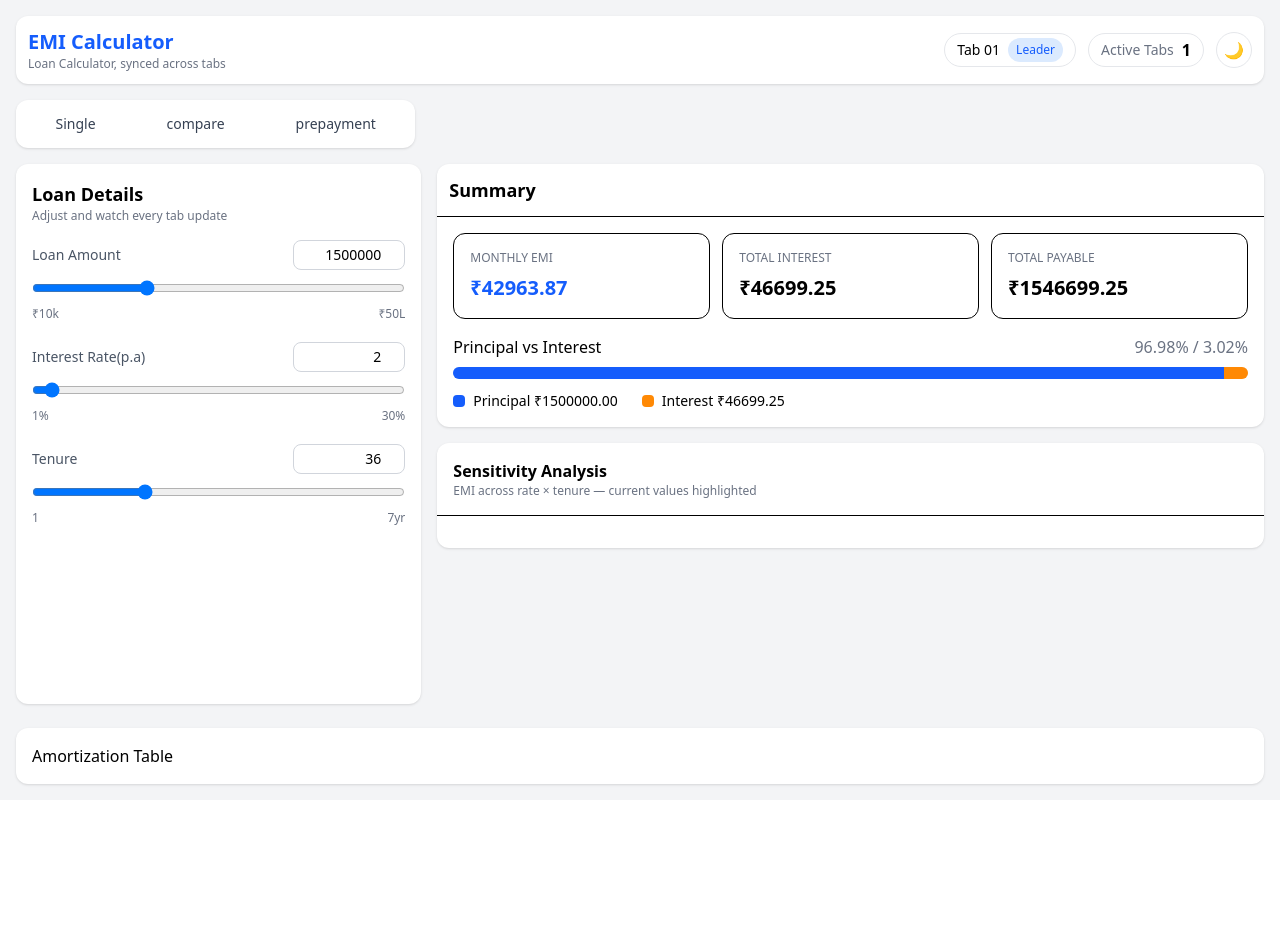
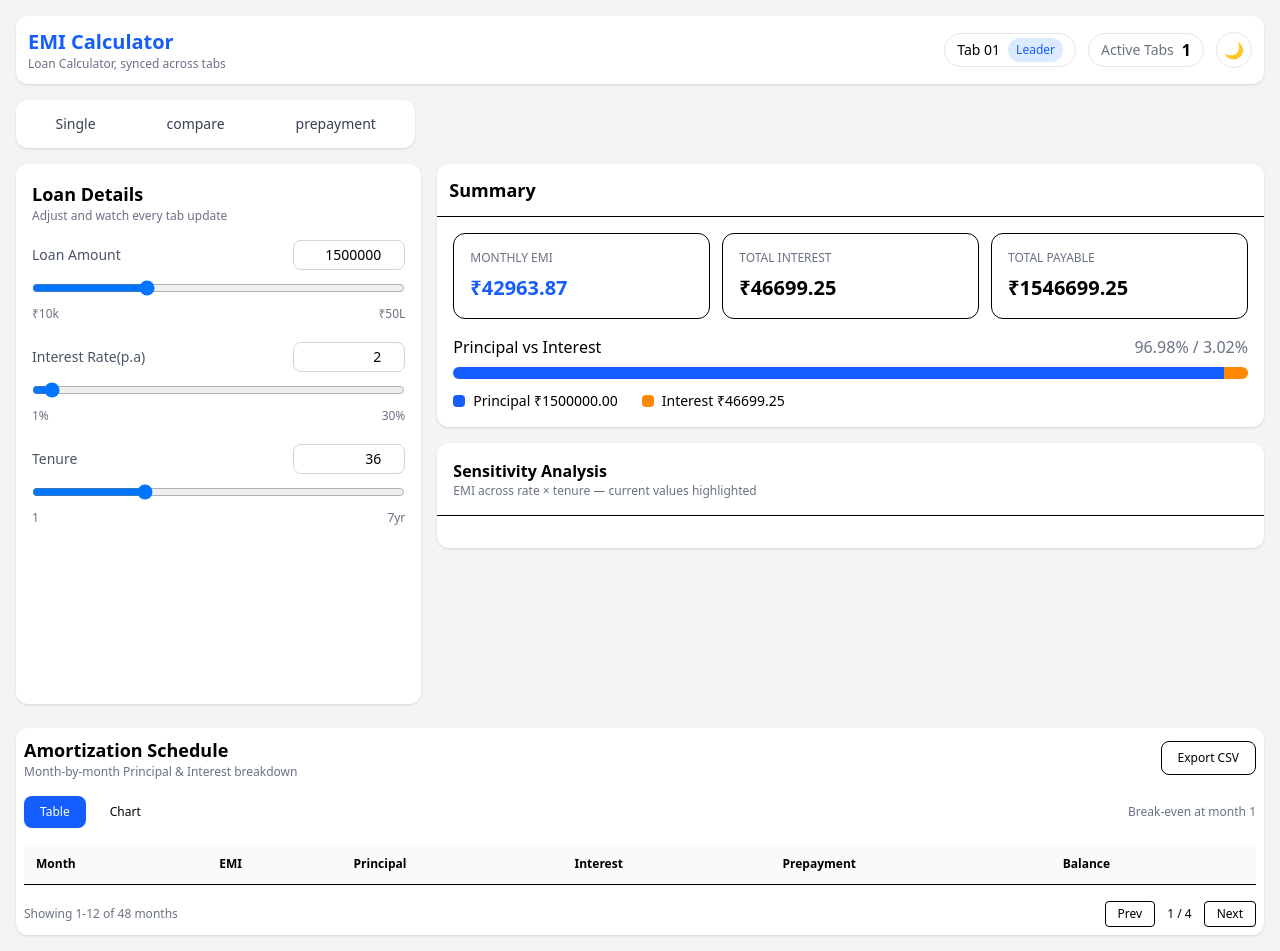
Before and after one commit to Ankit787762/EMI-Calculator, a Next.js app: page / in a window 1280 px wide. Before the commit the page ends 800 px from the top, so only its background shows below. Built offline with nearby package versions, Linux system fonts and the light colour scheme.

Commit message:
Enhance AmortizationTable component layout; add header, controls, and footer for improved user experience

```diff
--- a/src/components/amortization/AmortizationTable.jsx
+++ b/src/components/amortization/AmortizationTable.jsx
@@ -1,8 +1,83 @@
 function AmortizationTable() {
   return (
-    <div className="bg-white rounded-xl p-4 shadow">
-      Amortization Table
+    <div className="bg-white rounded-xl p-2 shadow">
+
+  {/* Header */}
+  <div className="flex justify-between items-center mb-4">
+    <div>
+      <h2 className="text-lg font-semibold">
+        Amortization Schedule
+      </h2>
+
+      <p className="text-xs text-gray-500">
+        Month-by-month Principal & Interest breakdown
+      </p>
     </div>
+
+    <button className="px-4 py-2 text-xs border rounded-lg hover:bg-gray-100">
+      Export CSV
+    </button>
+  </div>
+
+  {/* Controls */}
+  <div className="flex justify-between items-center mb-4">
+
+    <div className="flex gap-2 text-xs">
+      <button className="px-4 py-2 rounded-lg bg-blue-600 text-white">
+        Table
+      </button>
+
+      <button className="px-4 py-2 rounded-lg hover:bg-blue-100">
+        Chart
+      </button>
+    </div>
+
+    <p className="text-xs text-gray-500">
+      Break-even at month 1
+    </p>
+
+  </div>
+
+  {/* Table */}
+  <div className="overflow-x-auto">
+    <table className="w-full text-xs ">
+      <thead>
+        <tr className="border-b bg-gray-50">
+          <th className="p-3 text-left">Month</th>
+          <th className="p-3 text-left">EMI</th>
+          <th className="p-3 text-left">Principal</th>
+          <th className="p-3 text-left">Interest</th>
+          <th className="p-3 text-left">Prepayment</th>
+          <th className="p-3 text-left">Balance</th>
+        </tr>
+      </thead>
+
+      <tbody>
+        {/* Rows later */}
+      </tbody>
+    </table>
+  </div>
+
+  {/* Footer */}
+  <div className="flex justify-between items-center mt-4">
+    <p className="text-xs text-gray-500">
+      Showing 1-12 of 48 months
+    </p>
+
+    <div className="flex text-xs items-center gap-3">
+      <button className="px-3 py-1 border rounded">
+        Prev
+      </button>
+
+      <span>1 / 4</span>
+
+      <button className="px-3 py-1 border rounded">
+        Next
+      </button>
+    </div>
+  </div>
+
+</div>
   );
 }
 
```
